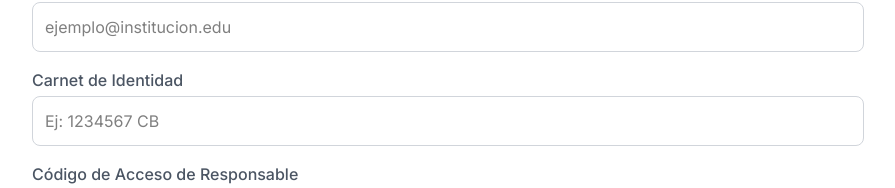
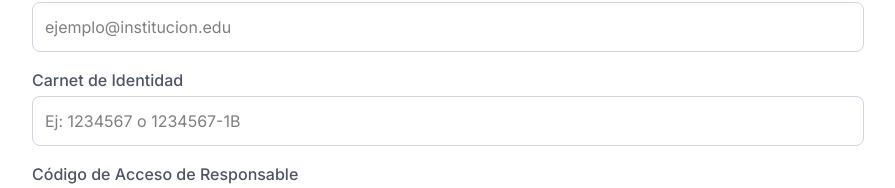
Before and after one commit to seedsagile/Project-OHSANSI-Frontend, a React (Vite) app: page / in a window 1280 px wide. Shown: the part 344-532 px from the top of the page, without its empty margins (192-1087 px from the left). Built offline with nearby package versions, Linux system fonts and the light colour scheme.

Commit message:
Arreglo del feedback del carnet

```diff
--- a/src/features/responsables/components/FormularioAsignarResponsable.tsx
+++ b/src/features/responsables/components/FormularioAsignarResponsable.tsx
@@ -10,7 +10,6 @@ type Props = {
 
 export function FormularioAsignarResponsable({ register, errors }: Props) {
   return (
-
     <div className="space-y-4">
       <h2 className="text-xl font-bold text-neutro-800">Datos del Responsable</h2>
 
@@ -52,7 +51,7 @@ export function FormularioAsignarResponsable({ register, errors }: Props) {
         <input
           type="text"
           id="ci"
-          placeholder="Ej: 1234567 CB"
+          placeholder="Ej: 1234567 o 1234567-1B"
           maxLength={CI_MAX_LENGTH}
           onKeyDown={(e) => restringirCaracteres(e, CARACTERES_ACETADOS_CI)}
           {...register('ci')}
```
